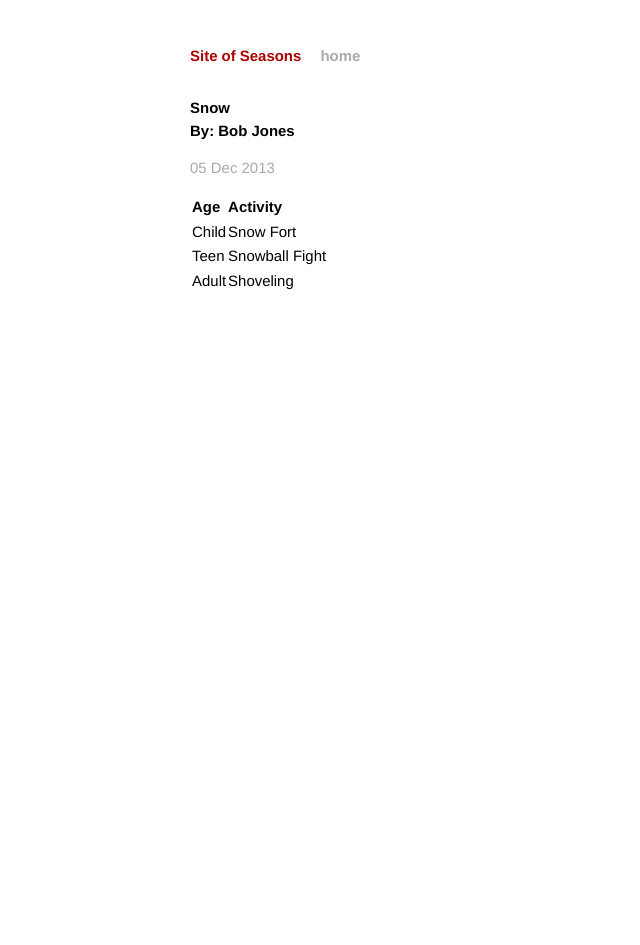
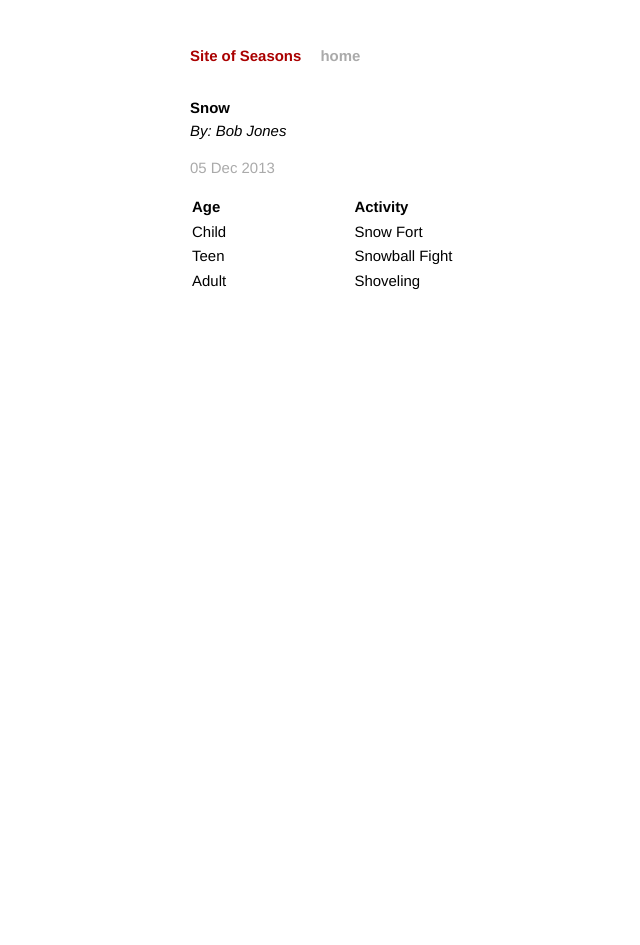
Before and after one commit to cmc333333/jekyll-example, a Jekyll site: the page built from _posts/2013-12-05-snow.md, in a window 1280 px wide. Shown: the whole page, without its empty margins (136-776 px from the left). Built offline with Jekyll 4.4.1, drawn with Linux system fonts in a browser that asks for light colours; Markdown is read by kramdown in place of the engine named in the settings.

Commit message:
Table width, author formatting

```diff
--- a/_layouts/post.html
+++ b/_layouts/post.html
@@ -3,7 +3,7 @@ layout: default
 ---
 <h2>{{ page.title }}</h2>
 {% if page.author %}
-  <h3>By: {{ page.author }}</h3>
+  <em>By: {{ page.author }}</em>
 {% endif %}
 
 <p class="meta">{{ page.date | date_to_string }}</p>
--- a/css/main.css
+++ b/css/main.css
@@ -158,3 +158,7 @@ a:visited { color: #a0a; }
 .post pre.terminal code {
   background-color: #333;
 }
+
+table {
+  width: 100%;
+}
```
